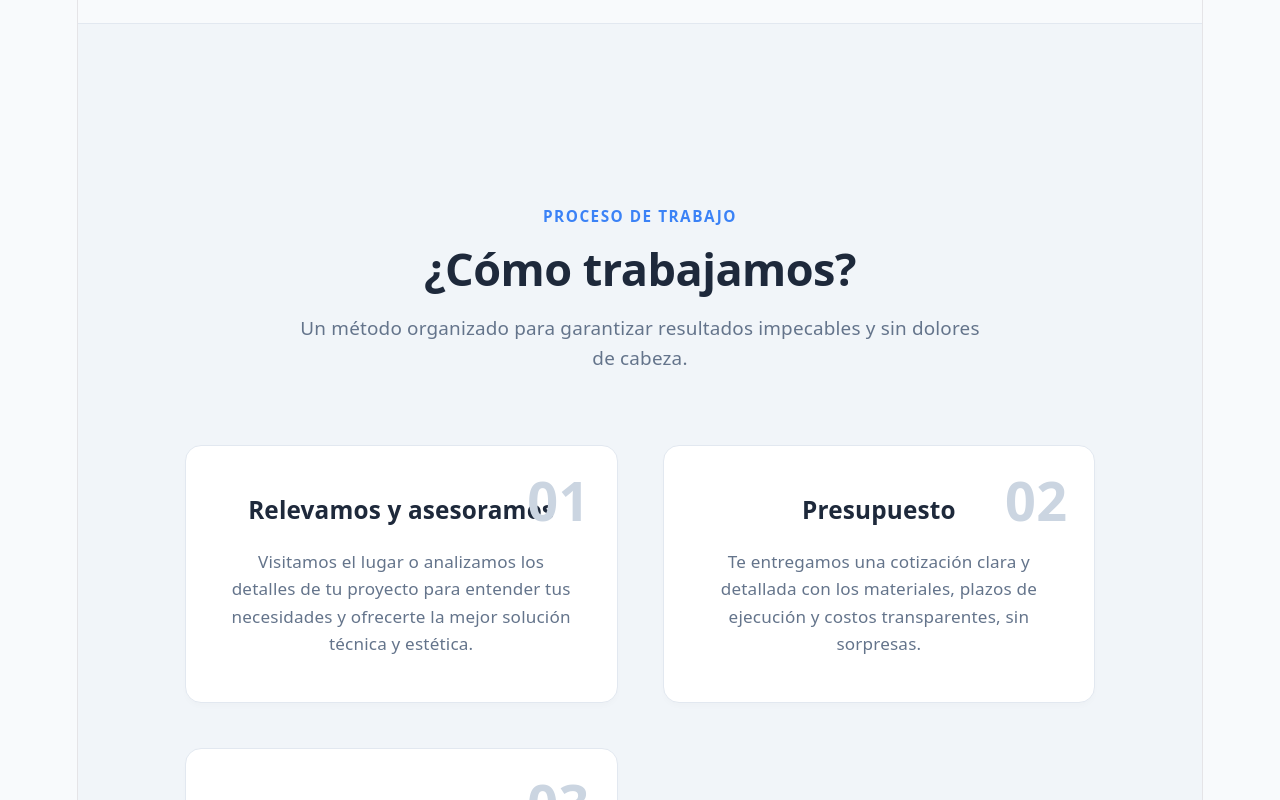
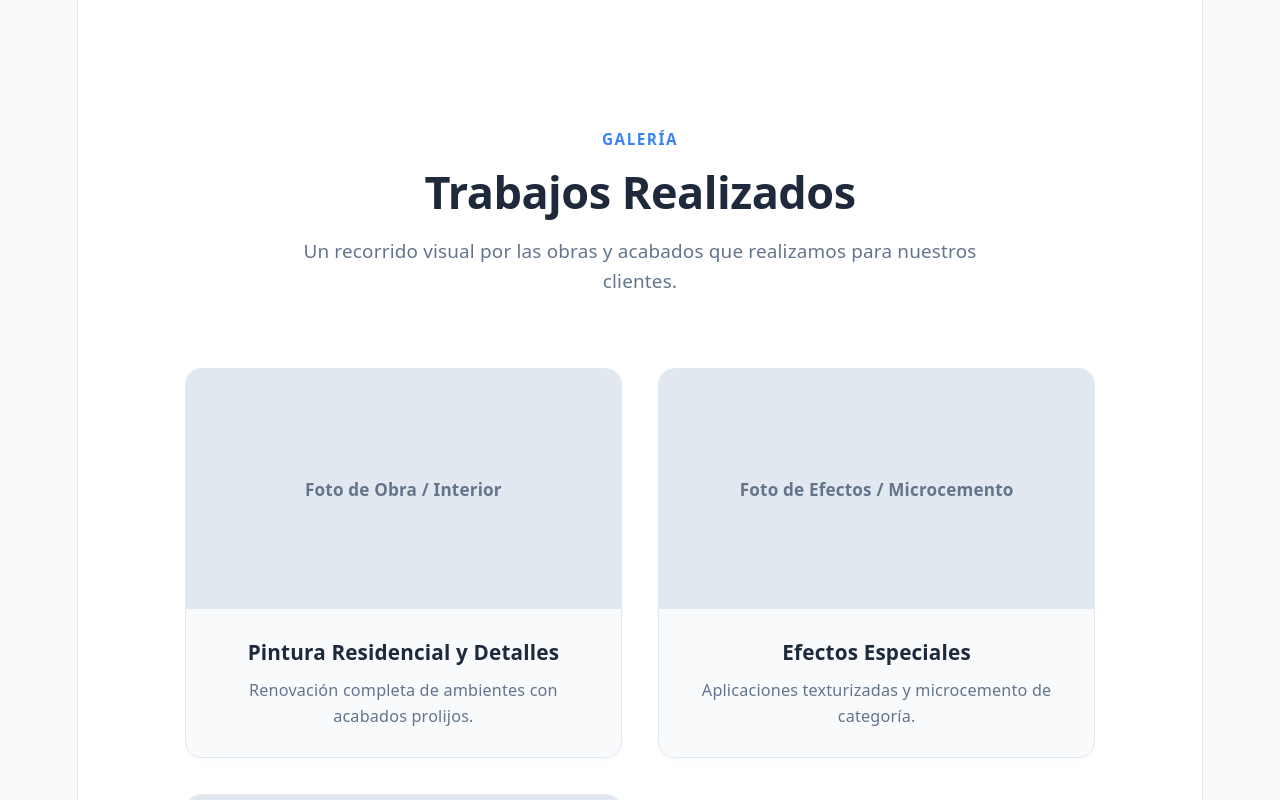
Before and after one commit to mmateodiaz/FP-Pintura, a React (Vite) app: page / in a window 1280 px wide. Shown: the part 2000-2800 px from the top of the page. Built offline with nearby package versions, Linux system fonts and the light colour scheme.

Commit message:
Mejorando estilo y agregando imagenes

```diff
--- a/src/App.css
+++ b/src/App.css
@@ -89,7 +89,7 @@ body {
   transform: translateY(-1px);
 }
 
-/* Hero Section con tonos pastel oscuros/suaves */
+/* Hero Section */
 .hero {
   position: relative;
   background: linear-gradient(rgba(30, 41, 59, 0.88), rgba(30, 41, 59, 0.92)), url('https://images.unsplash.com/photo-1589939705384-5185137a7f0f?q=80&w=1600&auto=format&fit=crop') center/cover no-repeat;
@@ -112,7 +112,6 @@ body {
   display: inline-block;
   background-color: rgba(148, 163, 184, 0.15);
   color: #cbd5e1;
-  padding: 0.4Linkrem 1.2rem;
   padding: 0.4rem 1.2rem;
   border-radius: 50px;
   font-size: 0.85rem;
@@ -132,7 +131,7 @@ body {
 }
 
 .hero h1 span {
-  color: #93c5fd; /* Azul pastel suave */
+  color: #93c5fd;
 }
 
 .hero p {
@@ -152,7 +151,7 @@ body {
 }
 
 .btn-hero-whatsapp {
-  background-color: #34d399; /* Verde pastel brillante pero suave */
+  background-color: #34d399;
   color: #022c22;
   padding: 0.9rem 2rem;
   border-radius: 50px;
@@ -224,10 +223,10 @@ section {
   font-size: 1.05rem;
 }
 
-/* Grid de Servicios */
+/* Grid de Servicios (Ahora de 2 columnas simétricas) */
 .services-grid {
   display: grid;
-  grid-template-columns: repeat(auto-fit, minmax(260px, 1fr));
+  grid-template-columns: repeat(2, 1fr);
   gap: 2rem;
 }
 
@@ -249,7 +248,7 @@ section {
 .service-icon {
   width: 50px;
   height: 50px;
-  background-color: #eff6ff; /* Azul pastel muy suave */
+  background-color: #eff6ff;
   color: #3b82f6;
   display: flex;
   align-items: center;
@@ -273,9 +272,69 @@ section {
   line-height: 1.5;
 }
 
+/* Sección Galería de Trabajos Propios */
+.gallery-section {
+  background-color: #ffffff;
+  max-width: 100%;
+  border-top: 1px solid #e2e8f0;
+  border-bottom: 1px solid #e2e8f0;
+}
+
+.gallery-container {
+  max-width: 1200px;
+  margin: 0 auto;
+}
+
+.gallery-grid {
+  display: grid;
+  grid-template-columns: repeat(auto-fit, minmax(320px, 1fr));
+  gap: 2rem;
+}
+
+.gallery-card {
+  background-color: #f8fafc;
+  border: 1px solid #e2e8f0;
+  border-radius: 16px;
+  overflow: hidden;
+  box-shadow: 0 4px 6px -1px rgba(0, 0, 0, 0.02);
+  transition: transform 0.3s ease;
+}
+
+.gallery-card:hover {
+  transform: translateY(-4px);
+}
+
+.gallery-image-placeholder {
+  height: 240px;
+  background-color: #e2e8f0;
+  display: flex;
+  align-items: center;
+  justify-content: center;
+  color: #64748b;
+  font-weight: 600;
+  font-size: 0.95rem;
+  /* Aquí luego podrás poner etiquetas <img src="..." /> reales */
+}
+
+.gallery-info {
+  padding: 1.5rem;
+}
+
+.gallery-info h3 {
+  font-size: 1.15rem;
+  color: #1e293b;
+  margin-bottom: 0.5rem;
+  font-weight: 700;
+}
+
+.gallery-info p {
+  color: #64748b;
+  font-size: 0.9rem;
+}
+
 /* Sección Pasos de Trabajo */
 .steps-section {
-  background-color: #f1f5f9; /* Gris pastel muy claro y limpio */
+  background-color: #f1f5f9;
   max-width: 100%;
   border-top: 1px solid #e2e8f0;
   border-bottom: 1px solid #e2e8f0;
@@ -404,6 +463,10 @@ footer p {
     font-size: 2.5rem;
   }
 
+  .services-grid {
+    grid-template-columns: 1fr;
+  }
+
   .nav-links {
     display: none;
   }
--- a/src/App.jsx
+++ b/src/App.jsx
@@ -15,6 +15,7 @@ function App() {
         </div>
         <ul className="nav-links">
           <li><a href="#servicios">Servicios</a></li>
+          <li><a href="#trabajos">Trabajos</a></li>
           <li><a href="#proceso">Cómo Trabajamos</a></li>
         </ul>
         <a
@@ -51,7 +52,7 @@ function App() {
         </div>
       </section>
 
-      {/* SECCIÓN DE SERVICIOS */}
+      {/* SECCIÓN DE SERVICIOS (2x2 simétrica) */}
       <section id="servicios">
         <div className="section-header">
           <span className="section-tag">Nuestros Servicios</span>
@@ -82,6 +83,49 @@ function App() {
             <div className="service-icon">🛡️</div>
             <h3>Impermeabilización</h3>
             <p>Protección profesional de techos, medianeras y muros contra humedad, filtraciones y agentes climáticos.</p>
+          </div>
+        </div>
+      </section>
+
+      {/* SECCIÓN TRABAJOS REALIZADOS (NUEVA) */}
+      <section id="trabajos" className="gallery-section">
+        <div className="gallery-container" style={{ padding: '6rem 5%' }}>
+          <div className="section-header">
+            <span className="section-tag">Galería</span>
+            <h2>Trabajos Realizados</h2>
+            <p>Un recorrido visual por las obras y acabados que realizamos para nuestros clientes.</p>
+          </div>
+
+          <div className="gallery-grid">
+            <div className="gallery-card">
+              <div className="gallery-image-placeholder">
+                <span>Foto de Obra / Interior</span>
+              </div>
+              <div className="gallery-info">
+                <h3>Pintura Residencial y Detalles</h3>
+                <p>Renovación completa de ambientes con acabados prolijos.</p>
+              </div>
+            </div>
+
+            <div className="gallery-card">
+              <div className="gallery-image-placeholder">
+                <span>Foto de Efectos / Microcemento</span>
+              </div>
+              <div className="gallery-info">
+                <h3>Efectos Especiales</h3>
+                <p>Aplicaciones texturizadas y microcemento de categoría.</p>
+              </div>
+            </div>
+
+            <div className="gallery-card">
+              <div className="gallery-image-placeholder">
+                <span>Foto de Obra Exterior / Fachada</span>
+              </div>
+              <div className="gallery-info">
+                <h3>Impermeabilización y Fachadas</h3>
+                <p>Protección y pintura exterior en altura y muros.</p>
+              </div>
+            </div>
           </div>
         </div>
       </section>
```
